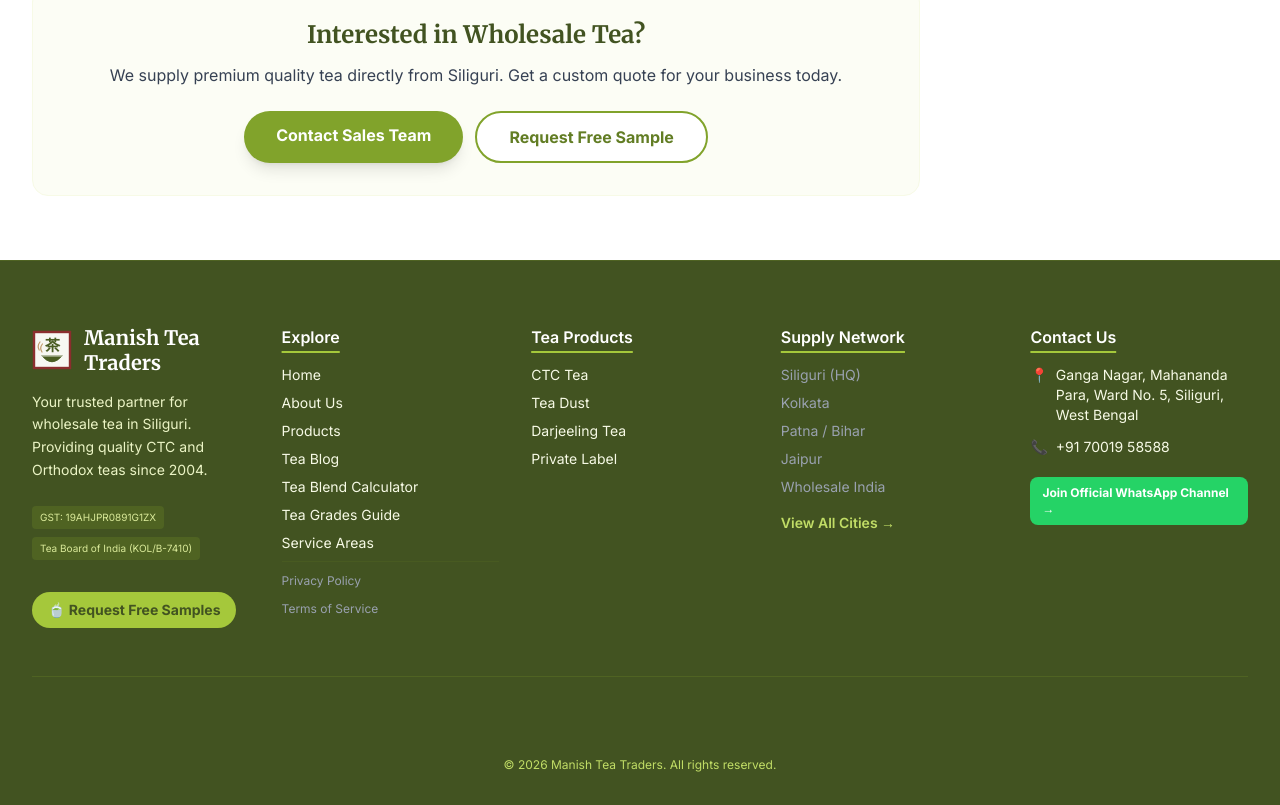
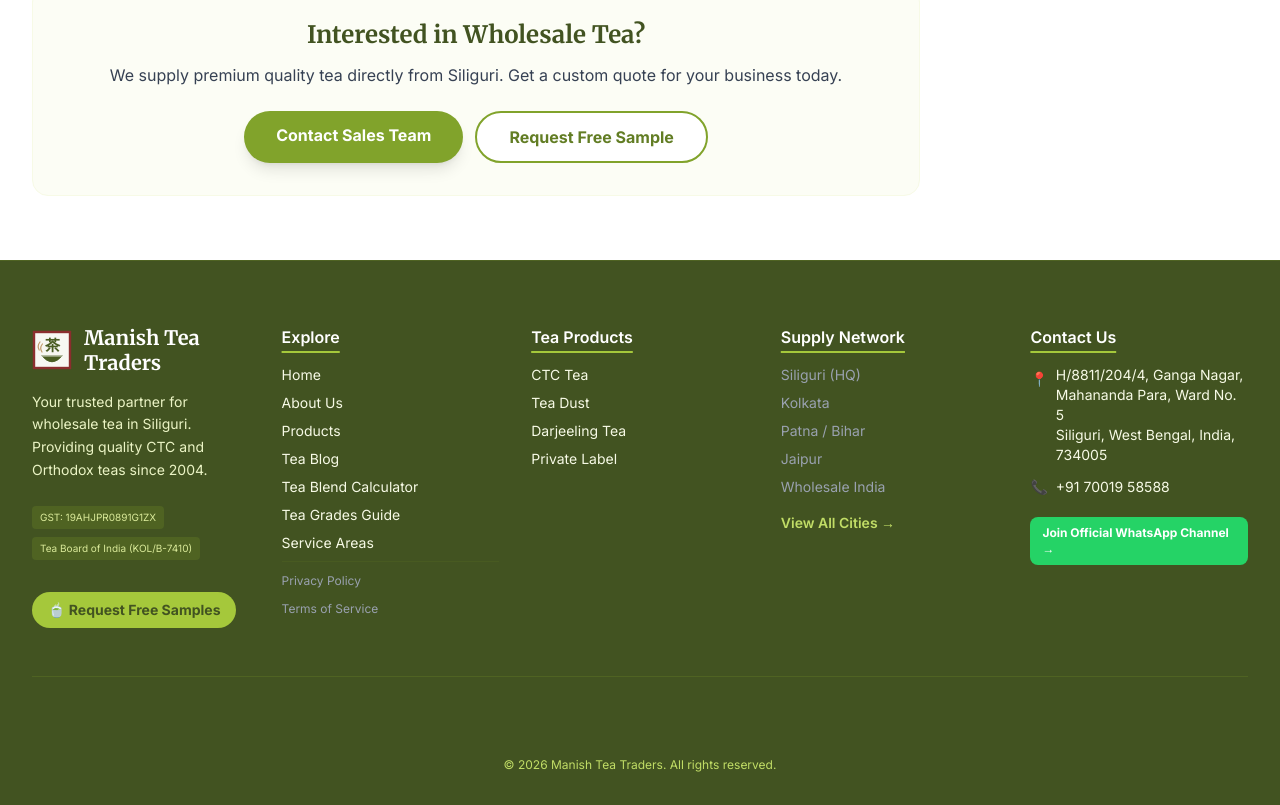
Before and after one commit to manishteatraders-lab/MTT2706, a Next.js app: page /blog/assam-vs-darjeeling in a window 1280 px wide. Shown: the part 2122-2927 px from the top of the page. Built offline with nearby package versions, Linux system fonts and the light colour scheme.

Commit message:
feat: add complete registered address with PIN code to footer

```diff
--- a/components/Footer.tsx
+++ b/components/Footer.tsx
@@ -85,8 +85,8 @@
             <h3 className="text-white font-semibold mb-4 underline decoration-tea-500 decoration-2 underline-offset-8">Contact Us</h3>
             <address className="not-italic space-y-3 text-sm">
               <div className="flex items-start gap-2">
-                <span className="text-tea-400">📍</span>
-                <span>{CONTACT_INFO.address}, {CONTACT_INFO.city}, {CONTACT_INFO.state}</span>
+                <span className="text-tea-400 mt-1">📍</span>
+                <span>{CONTACT_INFO.address}<br />{CONTACT_INFO.city}, {CONTACT_INFO.state}, India, {CONTACT_INFO.zip}</span>
               </div>
               <div className="flex items-center gap-2">
                 <span className="text-tea-400">📞</span>
--- a/constants.ts
+++ b/constants.ts
@@ -1,7 +1,7 @@
 import { ContactInfo, NavItem } from "./types";
 
 export const CONTACT_INFO: ContactInfo = {
-  address: "Ganga Nagar, Mahananda Para, Ward No. 5",
+  address: "H/8811/204/4, Ganga Nagar, Mahananda Para, Ward No. 5",
   city: "Siliguri",
   state: "West Bengal",
   zip: "734005",
```
